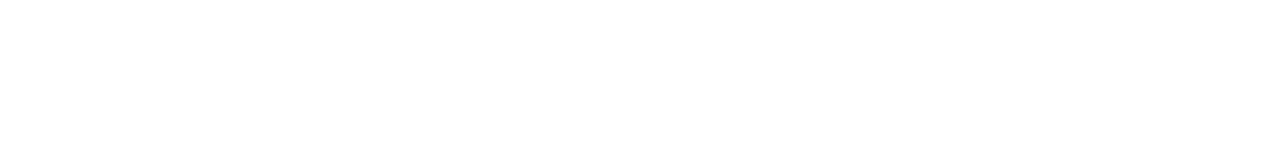
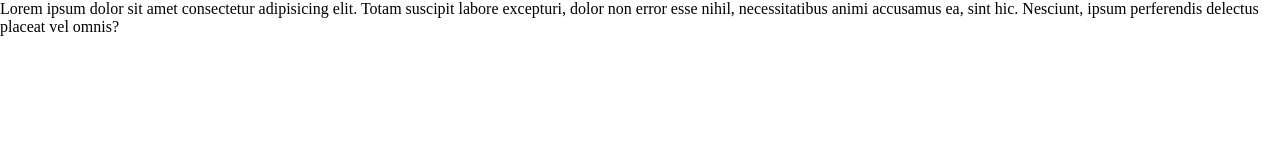
Before and after one commit to oscarlojr/mobile_first_2, a plain HTML site: page index.html in a window 1280 px wide. Drawn offline with Linux system fonts and the light colour scheme.

Commit message:
Iniciando conteúdo da página

```diff
--- a/index.html
+++ b/index.html
@@ -8,7 +8,7 @@
 </head>
 <body>
   <header>
-
+    <p>Lorem ipsum dolor sit amet consectetur adipisicing elit. Totam suscipit labore excepturi, dolor non error esse nihil, necessitatibus animi accusamus ea, sint hic. Nesciunt, ipsum perferendis delectus placeat vel omnis?</p>
   </header>
   <main>
 
```
